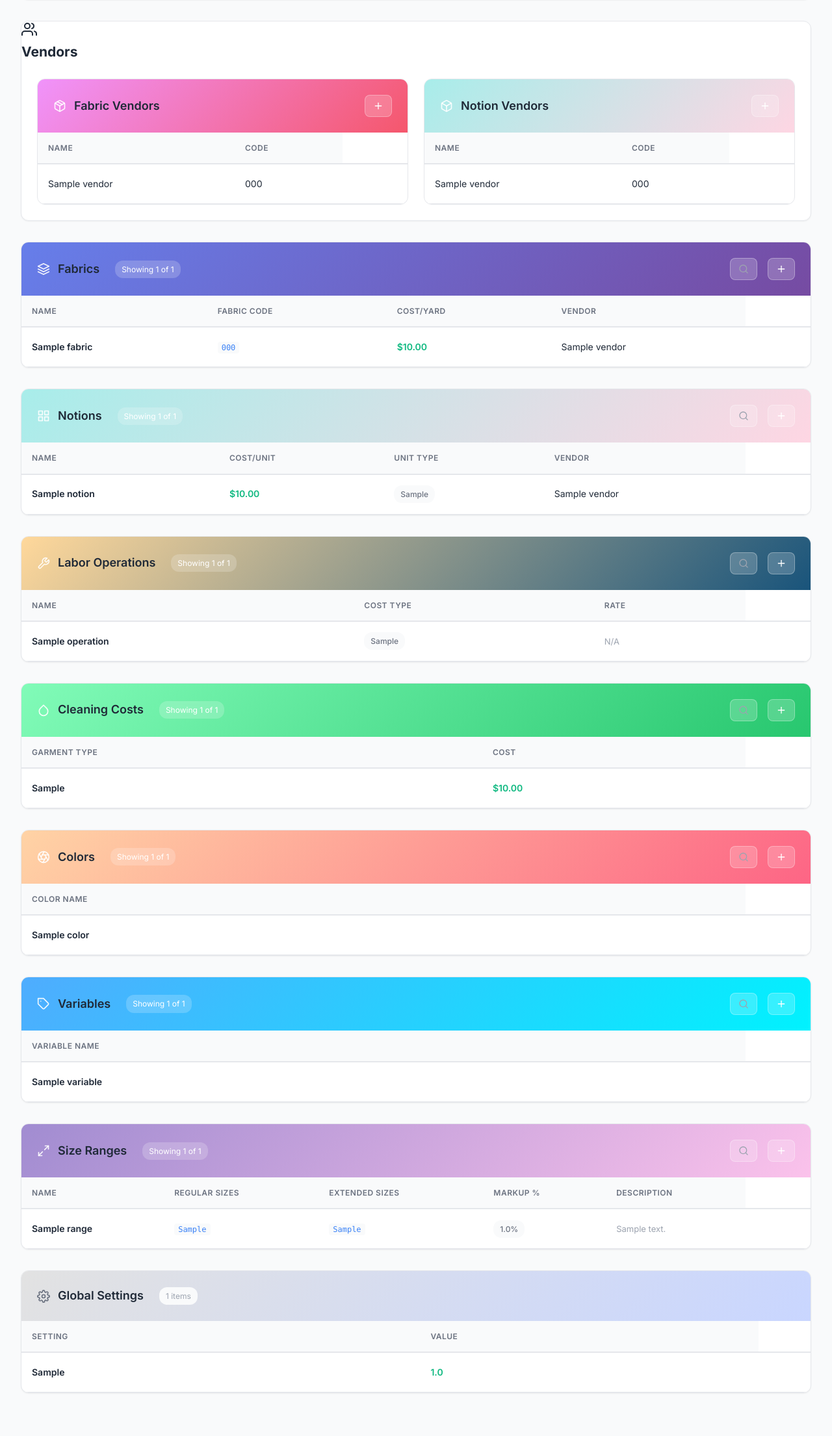
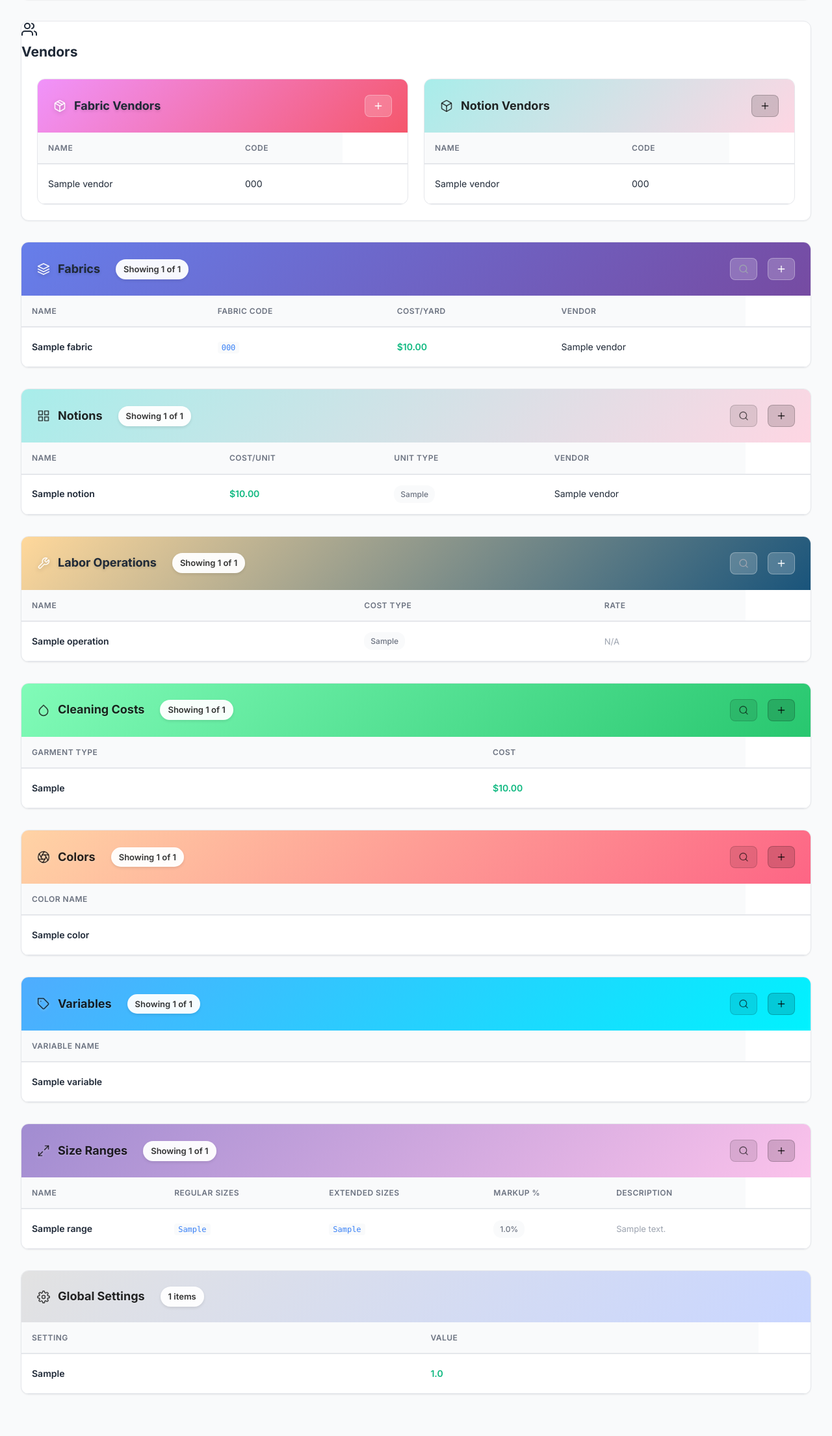
Before and after one commit to JAITteam/ja-uniforms-pricing, a Flask app: page /master-costs in a window 1280 px wide. Shown: the part 248-2458 px from the top of the page at 65% size. Before the commit the page ends 2392 px from the top, so only its background shows below. Run offline with Flask 3, Linux system fonts and the light colour scheme; tables that the repository leaves empty hold one stand-in row (values such as "Sample post"); some libraries are stand-ins or nearby versions.

Commit message:
master cost lists interface

```diff
--- a/static/css/master_costs_styles.css
+++ b/static/css/master_costs_styles.css
@@ -1126,3 +1126,80 @@ tbody tr:hover .row-actions {
     box-shadow: 0 4px 12px rgba(201, 214, 255, 0.3);
     color: var(--color-text);
 }
+/* ===== READABILITY IMPROVEMENTS ===== */
+
+.card-header .card-title h2,
+.card-header .card-title h3 {
+    font-weight: 700 !important;
+    text-shadow: 0 2px 4px rgba(0, 0, 0, 0.15);
+}
+
+.card-header .card-title svg {
+    filter: drop-shadow(0 2px 3px rgba(0, 0, 0, 0.2));
+}
+
+.item-count {
+    font-size: 13px !important;
+    font-weight: 600 !important;
+    color: rgba(0, 0, 0, 0.8) !important;
+    background: rgba(255, 255, 255, 0.95) !important;
+    padding: 5px 12px !important;
+    border-radius: 16px !important;
+    box-shadow: 0 2px 4px rgba(0, 0, 0, 0.1);
+}
+
+.gradient-green .card-title h2,
+.gradient-green .card-title h3,
+.gradient-purple .card-title h2,
+.gradient-purple .card-title h3,
+.gradient-pink .card-title h2,
+.gradient-pink .card-title h3,
+.gradient-cyan .card-title h2,
+.gradient-cyan .card-title h3,
+.gradient-indigo .card-title h2,
+.gradient-indigo .card-title h3,
+.gradient-gray .card-title h2,
+.gradient-gray .card-title h3 {
+    color: rgba(0, 0, 0, 0.85) !important;
+    text-shadow: 0 1px 2px rgba(255, 255, 255, 0.3) !important;
+}
+
+.gradient-green .card-title svg,
+.gradient-purple .card-title svg,
+.gradient-pink .card-title svg,
+.gradient-cyan .card-title svg,
+.gradient-indigo .card-title svg,
+.gradient-gray .card-title svg {
+    color: rgba(0, 0, 0, 0.7) !important;
+    filter: drop-shadow(0 1px 2px rgba(255, 255, 255, 0.5));
+}
+
+.gradient-purple .btn-add,
+.gradient-pink .btn-add,
+.gradient-cyan .btn-add,
+.gradient-indigo .btn-add,
+.gradient-green .btn-add,
+.gradient-gray .btn-add {
+    background: rgba(0, 0, 0, 0.15) !important;
+    border: 1px solid rgba(0, 0, 0, 0.2) !important;
+    color: rgba(0, 0, 0, 0.8) !important;
+}
+
+.gradient-purple .search-box,
+.gradient-pink .search-box,
+.gradient-cyan .search-box,
+.gradient-indigo .search-box,
+.gradient-green .search-box,
+.gradient-gray .search-box {
+    background: rgba(0, 0, 0, 0.1) !important;
+    border: 1px solid rgba(0, 0, 0, 0.15) !important;
+}
+
+.gradient-purple .search-box svg,
+.gradient-pink .search-box svg,
+.gradient-cyan .search-box svg,
+.gradient-indigo .search-box svg,
+.gradient-green .search-box svg,
+.gradient-gray .search-box svg {
+    color: rgba(0, 0, 0, 0.6) !important;
+}
```
